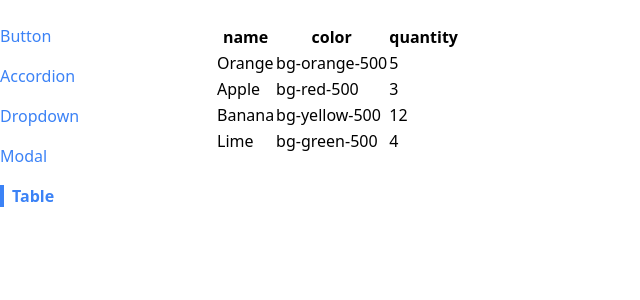
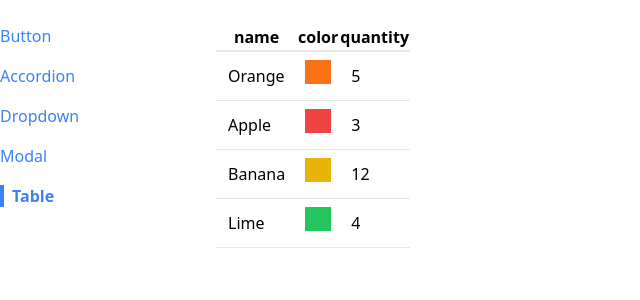
Before and after one commit to miguelkubrusly/components-showcase-app, a React (Create React App) app: page /table in a window 1280 px wide. Shown: the top 300 px of the page, without its empty margins (0-640 px from the left). Built offline with nearby package versions, Linux system fonts and the light colour scheme.

Commit message:
feat(table): display color in a square
-this was a bit challenging to make--
--while maintaining reusability
-had to make specific logic for displaying color

```diff
--- a/src/components/Table.tsx
+++ b/src/components/Table.tsx
@@ -1,9 +1,25 @@
 function Table({ data }: TableProp) {
-  const renderedData = data.map((item: TableItem) => {
-    const renderedItem = Object.values(item).map((value) => {
-      return <td key={value}>{value}</td>;
+  //specific for fruits
+  const renderedColors = data.map((item) => {
+    return `p-3 m-2 ${item.color}`;
+  });
+
+  //generalization
+  const renderedData = data.map((item: TableItem, index) => {
+    const renderedItem = Object.entries(item).map(([key, value]) => {
+      return key === "color" ? (
+        <div className={renderedColors[index]} key={value}></div>
+      ) : (
+        <td className="p-3" key={value}>
+          {value}
+        </td>
+      );
     });
-    return <tr key={item.name}>{renderedItem}</tr>;
+    return (
+      <tr className="border-b" key={item.name}>
+        {renderedItem}
+      </tr>
+    );
   });
 
   const keys = Object.keys(data[0]);
@@ -12,9 +28,9 @@ function Table({ data }: TableProp) {
   });
 
   return (
-    <table>
+    <table className="table-auto border-spacing-2">
       <thead>
-        <tr>{renderedKeys}</tr>
+        <tr className="border-b-2">{renderedKeys}</tr>
       </thead>
       <tbody>{renderedData}</tbody>
     </table>
```
